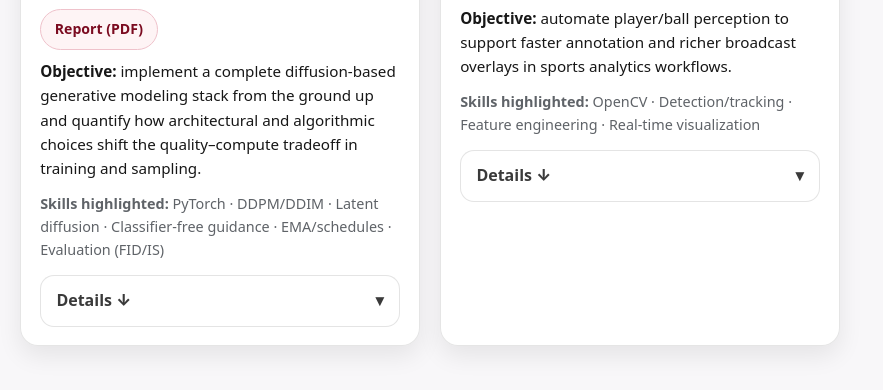
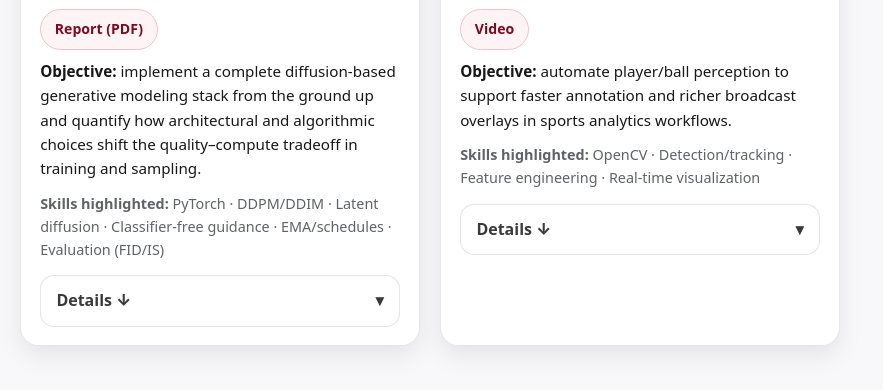
Before and after one commit to tejjolly/tejjolly.github.io, a plain HTML site: page index.html in a window 1280 px wide. Shown: the part 2198-2588 px from the top of the page, without its empty margins (0-883 px from the left). Drawn offline with Linux system fonts and the light colour scheme.

Commit message:
Cosmetic and content edits

```diff
--- a/index.html
+++ b/index.html
@@ -777,6 +777,10 @@
             </figcaption>
           </figure>
 
+        <div class="asset-links" aria-label="Project links">
+          <a href="videos/processed_video.mov" target="_blank" rel="noopener">Video</a>
+        </div>
+
           <p class="project-description">
             <strong>Objective:</strong> automate player/ball perception to support faster annotation and richer broadcast overlays in sports analytics workflows.
           </p>
```
Also changed, not shown: 1 other file.
